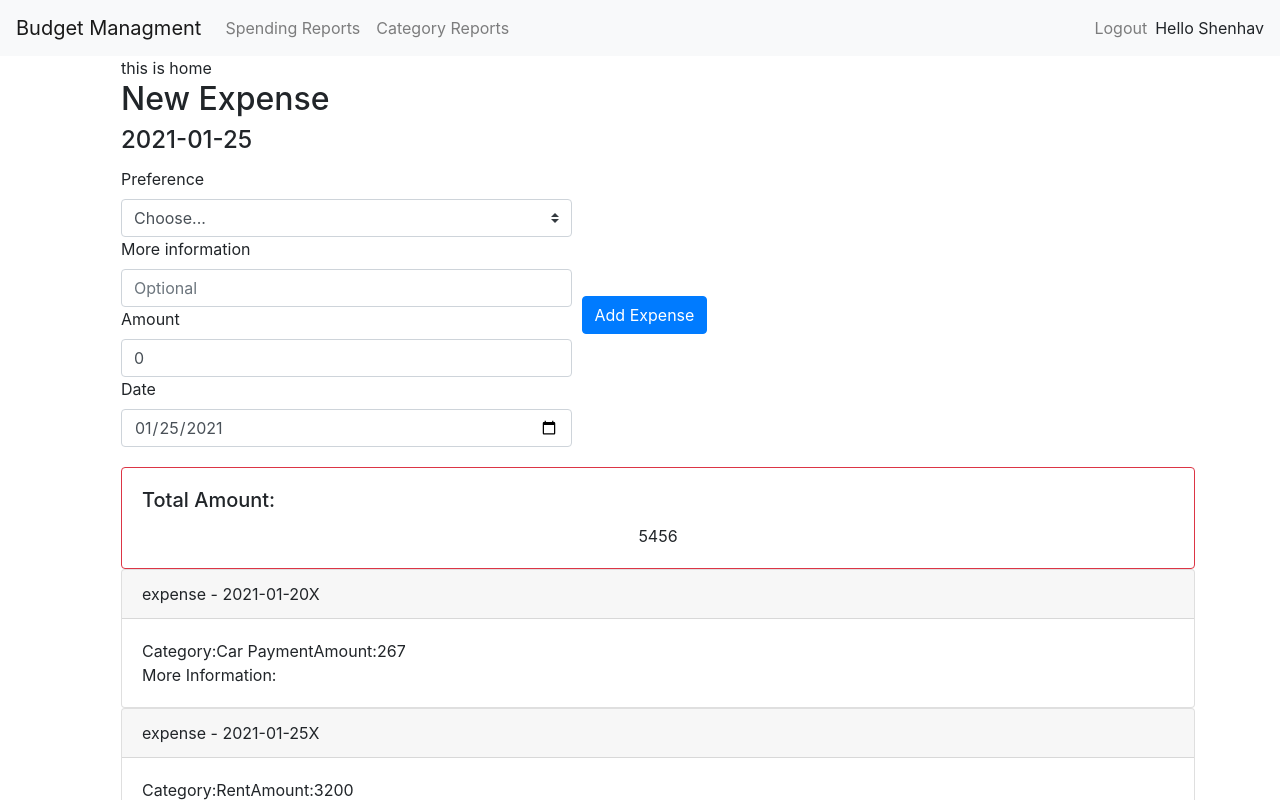
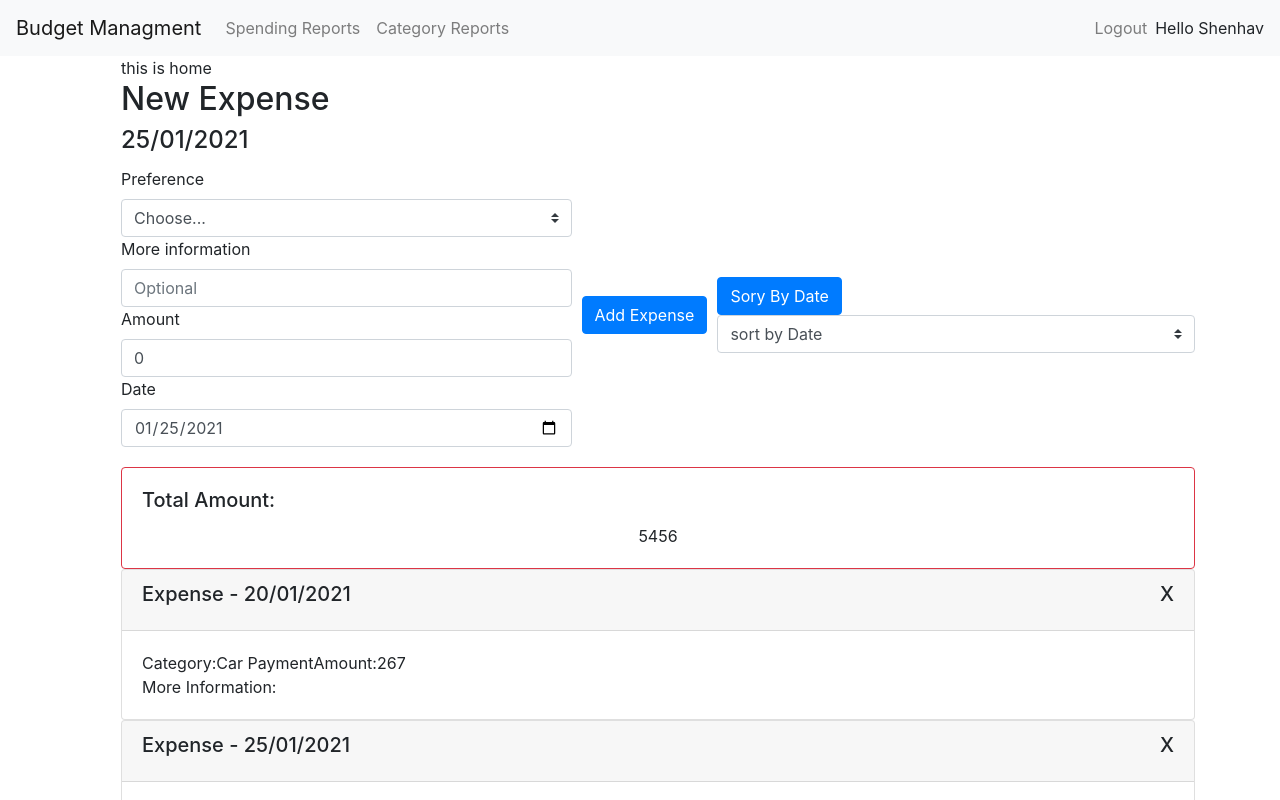
Before and after one commit to ShenhavT/BudgetManagementApp, a React (Create React App) app: page / in a window 1280 px wide. Shown: the top 800 px of the page. Built offline with nearby package versions, Linux system fonts and the light colour scheme.

Commit message:
handel the sort by Date

```diff
--- a/package.json
+++ b/package.json
@@ -8,8 +8,11 @@
     "@testing-library/user-event": "^12.6.2",
     "axios": "^0.21.1",
     "bootstrap": "^4.6.0",
+    "chart.js": "^2.9.4",
+    "moment": "^2.29.1",
     "react": "^17.0.1",
     "react-bootstrap": "^1.4.3",
+    "react-chartjs-2": "^2.11.1",
     "react-dom": "^17.0.1",
     "react-router": "^5.2.0",
     "react-router-dom": "^5.2.0",
--- a/src/components/Categories.js
+++ b/src/components/Categories.js
@@ -2,6 +2,7 @@ import React from 'react';
 import { Button, Col, Form } from 'react-bootstrap';
 import CategoriesJson from '../data/categories.json';
 import uuid from 'react-uuid'
+import moment from 'moment';
 
 class Categories extends React.Component{
     constructor(props){
@@ -36,7 +37,16 @@ class Categories extends React.Component{
         this.cleanState();
         this.props.addExpense(newObjExpense);
     }
+    selectBoxOnExpense=(event)=>{
+        if (event.target.value==="date"){
+            this.sortByDate();
+        }
 
+    }
+    sortByDate =()=>{
+        // console.log("date")
+        this.props.sortByDateExpence();
+    }
     componentDidMount(){
         this.setState({ chossenDate:this.state.date.toISOString().slice(0,10)})
     }
@@ -46,7 +56,8 @@ class Categories extends React.Component{
             return(<option key={index} >
                 {category.Automobile}</option>);
         });
-        const strDate = this.state.date.toISOString().slice(0,10);
+        // const strDate = this.state.date.toISOString().slice(0,10);
+        const strDate = moment(this.state.date).format("DD/MM/YYYY");
         return(
                 <Form>
                     <h2>New Expense</h2>
@@ -57,7 +68,7 @@ class Categories extends React.Component{
                         <Form.Label className="mr-sm-2">
                              Preference
                         </Form.Label>
-                         <Form.Control as="select" className="mr-sm-2" id="inlineFormCustomSelect" custom
+                         <Form.Control as="select" className="mr-sm-2" custom
                         value={this.state.categoryOption}
                           onChange={(event) => {this.setState({categoryOption: event.target.value})
                           console.log(event.target.value)}}>
@@ -85,8 +96,18 @@ class Categories extends React.Component{
                     <Col  xs="auto" className="my-1">
                         <Button type="button" onClick={()=>{this.HandelOnclick()}}>Add Expense</Button>
                     </Col>
+                    <Col>
+                    <Button type="button" onClick={()=>{this.sortByDate()}}>Sory By Date</Button>
 
+                    <Form.Control as="select" className="mr-sm-2"custom
+                                onChange={this.selectBoxOnExpense}>
+                                <option value="date">sort by Date</option>
+                                <option value="0"></option>
+                                <option value="2">Two</option>
+                                <option value="3">Three</option>
 
+                    </Form.Control>
+                    </Col>
                 </Form.Row>
                 </Form>
 
--- a/src/components/ExpenseCard.js
+++ b/src/components/ExpenseCard.js
@@ -1,3 +1,4 @@
+import moment from 'moment';
 import React from 'react';
 import { Card } from 'react-bootstrap';
 
@@ -10,8 +11,11 @@ class ExpenseCard extends React.Component{
     render(){
         return(
             <Card className="mr-auto">
-            <Card.Header>expense - {this.props.date}
-            <span className="text-center">X</span>
+            <Card.Header>
+                <Card.Title className="d-flex justify-content-between">
+                    <span>Expense - {moment(this.props.date).format("DD/MM/YYYY")}</span>
+                    <span className="text-center">X</span>
+                </Card.Title>
             </Card.Header>
             <Card.Body>
                 Category:{this.props.category}
--- a/src/pages/HomePage.js
+++ b/src/pages/HomePage.js
@@ -1,3 +1,4 @@
+import moment, { isMoment } from 'moment';
 import React from 'react';
 import { Card } from 'react-bootstrap';
 import Categories from '../components/Categories';
@@ -8,11 +9,21 @@ import expensesJson from '../data/expenses.json';
 
 class HomePage extends React.Component{
     constructor(props){
+
+        let allExpenses;
+        if(localStorage.getItem('localExpenses')) {
+            allExpenses = JSON.parse(localStorage.getItem('localExpenses'));
+        }
+        else{
+            allExpenses = expensesJson;
+        }
+
         super(props);
         this.state = {
-            resultExpenseListCard : expensesJson,
+            resultExpenseListCard : allExpenses,
             detailsExpense:{id:'',category:'', moreInformation:'', amount:'', date:''},
-            totalAmount:0
+            totalAmount:0,
+            toSort:false
         }
     }
     addExpense=(objExpense)=>{
@@ -28,14 +39,23 @@ class HomePage extends React.Component{
                  })
          });
          this.setState({totalAmount:this.state.totalAmount+parseFloat(objExpense.amount)});
+         //enter to local storage
+         localStorage.setItem('localExpenses', JSON.stringify(
+            this.state.resultExpenseListCard.concat(objExpense)))
+
     }
     componentDidMount(){
-        let amountFromJson = 0;
+        let amountFromJsonAndLocalStorage = 0;
         this.state.resultExpenseListCard.forEach(element => {
-            amountFromJson+=parseFloat(element.amount);
+            amountFromJsonAndLocalStorage+=parseFloat(element.amount);
         });
-        console.log(amountFromJson);
-        this.setState({totalAmount:amountFromJson});
+        console.log(amountFromJsonAndLocalStorage);
+        this.setState({totalAmount:amountFromJsonAndLocalStorage});
+    }
+    sortByDateExpence=()=>{
+        console.log('before',this.state.resultExpenseListCard)
+        const sorted = this.state.resultExpenseListCard.sort((a, b) => moment(a.date).diff(moment(b.date)) > 0 ? 1 : -1);
+        this.forceUpdate();
     }
     render(){
         // ask if better to send as a object??
@@ -53,7 +73,8 @@ class HomePage extends React.Component{
             <div>
                 this is home
                  {/*---THE FORM PAGE -- */}
-                <Categories addExpense={this.addExpense} detailsExpense={this.detailsExpense}/>
+                <Categories addExpense={this.addExpense} detailsExpense={this.detailsExpense}
+                                                        sortByDateExpence={this.sortByDateExpence}/>
                 <div className="amount-box">
                         <Card border="danger">
                             <Card.Body>
@@ -66,8 +87,6 @@ class HomePage extends React.Component{
             </div>
 
         );}
-
-
 }
 
 
```
Also changed, not shown: src/components/PieChart.js (added, +13 -0 lines), 2 other files (tests, documents, lock files or other folders).
